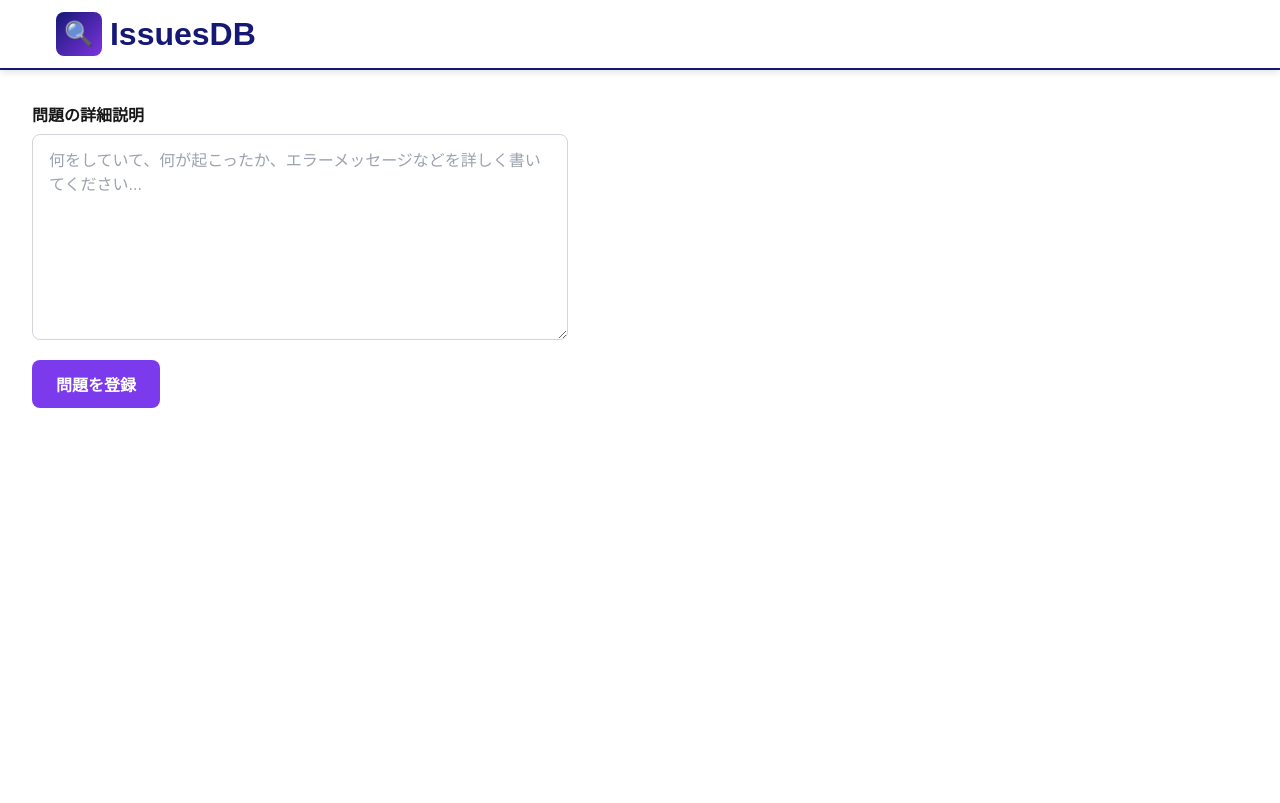
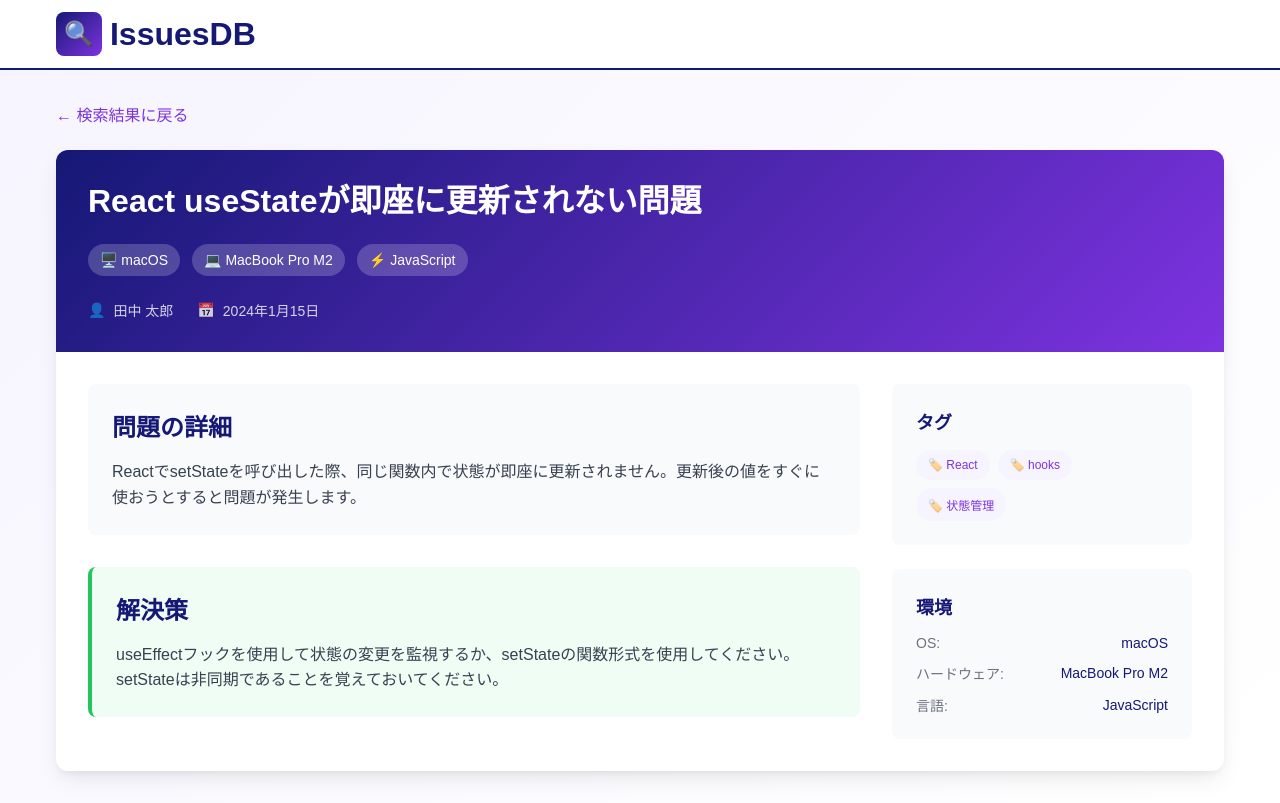
Before and after one commit to Engineer-Guild-Hackathon/team-39-app, a Next.js app in the folder frontend/: page /questions/1 in a window 1280 px wide. Built offline with nearby package versions, Linux system fonts and the light colour scheme.

Commit message:
feat: Refactor question detail page with enhanced layout and styling

```diff
--- a/frontend/src/app/questions/[id]/page.tsx
+++ b/frontend/src/app/questions/[id]/page.tsx
@@ -1,37 +1,144 @@
-"use client"; // useStateを使うため
+"use client";
 
-import React, { useState } from 'react';
+import React from 'react';
+import Link from 'next/link';
+import { useParams } from 'next/navigation';
 import { Header } from '@/components/Header';
-import { Textarea } from '@/components/Textarea';
-import { Button } from '@/components/Button';
+import { mockProblems } from '@/data/mockData';
+import styles from './problem-detail.module.css';
 
-export default function QuestionDetailPage() {
-  const [details, setDetails] = useState('');
+export default function ProblemDetailPage() {
+  const params = useParams();
+  const id = params.id as string;
+  const problem = mockProblems.find(p => p.id === id);
+
+  if (!problem) {
+    return (
+      <>
+        <Header />
+        <div className={styles.notFound}>
+          <div className={styles.notFoundContent}>
+            <h1 className={styles.notFoundTitle}>問題が見つかりませんでした</h1>
+            <Link href="/" className={styles.homeLink}>
+              ホームに戻る
+            </Link>
+          </div>
+        </div>
+      </>
+    );
+  }
 
   return (
     <>
       <Header />
-      <div style={{ padding: '2rem', maxWidth: '600px' }}>
-        <form>
-          <label
-            htmlFor="problem-details"
-            style={{ fontWeight: '600', marginBottom: '8px', display: 'block' }}
-          >
-            問題の詳細説明
-          </label>
-          <Textarea
-            id="problem-details"
-            placeholder="何をしていて、何が起こったか、エラーメッセージなどを詳しく書いてください..."
-            value={details}
-            onChange={(e) => setDetails(e.target.value)}
-            rows={10}
-          />
-          <div style={{ marginTop: '1rem' }}>
-            <Button type="submit">
-              問題を登録
-            </Button>
+      <div className={styles.page}>
+        <div className={styles.container}>
+          {/* 戻るボタン */}
+          <Link href="/search" className={styles.backButton}>
+            ← 検索結果に戻る
+          </Link>
+
+          {/* 問題詳細カード */}
+          <div className={styles.problemCard}>
+            {/* ヘッダー */}
+            <div className={styles.header}>
+              <div className={styles.headerContent}>
+                <h1 className={styles.title}>{problem.title}</h1>
+
+                {/* 環境情報 */}
+                <div className={styles.envTags}>
+                  <span className={styles.envTag}>
+                    🖥️ {problem.os}
+                  </span>
+                  <span className={styles.envTag}>
+                    💻 {problem.hardware}
+                  </span>
+                  <span className={styles.envTag}>
+                    ⚡ {problem.language}
+                  </span>
+                </div>
+
+                {/* メタ情報 */}
+                <div className={styles.metaInfo}>
+                  <div className={styles.metaItem}>
+                    <span>👤</span>
+                    <span>{problem.author}</span>
+                  </div>
+                  <div className={styles.metaItem}>
+                    <span>📅</span>
+                    <span>
+                      {new Date(problem.createdAt).toLocaleDateString('ja-JP', {
+                        year: 'numeric',
+                        month: 'long',
+                        day: 'numeric'
+                      })}
+                    </span>
+                  </div>
+                </div>
+              </div>
+            </div>
+
+            {/* コンテンツ */}
+            <div className={styles.content}>
+              <div className={styles.layout}>
+                {/* メインコンテンツ */}
+                <div className={styles.mainContent}>
+                  {/* 問題の説明 */}
+                  <div className={styles.section}>
+                    <h2 className={styles.sectionTitle}>問題の詳細</h2>
+                    <p className={styles.description}>
+                      {problem.description}
+                    </p>
+                  </div>
+
+                  {/* 解決策 */}
+                  <div className={`${styles.section} ${styles.solutionSection}`}>
+                    <h2 className={styles.sectionTitle}>解決策</h2>
+                    <p className={styles.description}>
+                      {problem.solution}
+                    </p>
+                  </div>
+                </div>
+
+                {/* サイドバー */}
+                <div className={styles.sidebar}>
+                  {/* タグ */}
+                  {problem.tags.length > 0 && (
+                    <div className={styles.sidebarCard}>
+                      <h3 className={styles.sidebarTitle}>タグ</h3>
+                      <div className={styles.tags}>
+                        {problem.tags.map((tag, index) => (
+                          <span key={index} className={styles.tag}>
+                            🏷️ {tag}
+                          </span>
+                        ))}
+                      </div>
+                    </div>
+                  )}
+
+                  {/* 環境詳細 */}
+                  <div className={styles.sidebarCard}>
+                    <h3 className={styles.sidebarTitle}>環境</h3>
+                    <div className={styles.envDetails}>
+                      <div className={styles.envDetail}>
+                        <span className={styles.envLabel}>OS:</span>
+                        <span className={styles.envValue}>{problem.os}</span>
+                      </div>
+                      <div className={styles.envDetail}>
+                        <span className={styles.envLabel}>ハードウェア:</span>
+                        <span className={styles.envValue}>{problem.hardware}</span>
+                      </div>
+                      <div className={styles.envDetail}>
+                        <span className={styles.envLabel}>言語:</span>
+                        <span className={styles.envValue}>{problem.language}</span>
+                      </div>
+                    </div>
+                  </div>
+                </div>
+              </div>
+            </div>
           </div>
-        </form>
+        </div>
       </div>
     </>
   );
--- /dev/null
+++ b/frontend/src/app/questions/[id]/problem-detail.module.css
@@ -0,0 +1,257 @@
+.page {
+  min-height: calc(100vh - 80px);
+  background: linear-gradient(135deg, #F6F5FF 0%, #ffffff 100%);
+  padding: 2rem 0;
+}
+
+.container {
+  max-width: 1200px;
+  margin: 0 auto;
+  padding: 0 1rem;
+}
+
+.backButton {
+  display: inline-flex;
+  align-items: center;
+  gap: 0.5rem;
+  color: #7E33E0;
+  text-decoration: none;
+  font-weight: 500;
+  margin-bottom: 1.5rem;
+  transition: color 0.2s ease;
+}
+
+.backButton:hover {
+  color: #151875;
+}
+
+.problemCard {
+  background: white;
+  border-radius: 12px;
+  box-shadow: 0 10px 25px -5px rgba(0, 0, 0, 0.1), 0 4px 6px -2px rgba(0, 0, 0, 0.05);
+  overflow: hidden;
+}
+
+.header {
+  background: linear-gradient(135deg, #151875 0%, #7E33E0 100%);
+  color: white;
+  padding: 2rem;
+}
+
+.headerContent {
+  display: flex;
+  flex-direction: column;
+  gap: 1.5rem;
+}
+
+.title {
+  font-size: 2rem;
+  font-weight: 700;
+  margin: 0;
+  line-height: 1.2;
+}
+
+.envTags {
+  display: flex;
+  flex-wrap: wrap;
+  gap: 0.75rem;
+}
+
+.envTag {
+  display: inline-flex;
+  align-items: center;
+  gap: 0.5rem;
+  padding: 0.5rem 0.75rem;
+  background: rgba(255, 255, 255, 0.2);
+  border-radius: 9999px;
+  font-size: 0.875rem;
+  font-weight: 500;
+}
+
+.metaInfo {
+  display: flex;
+  flex-wrap: wrap;
+  gap: 1.5rem;
+  color: rgba(255, 255, 255, 0.8);
+  font-size: 0.875rem;
+}
+
+.metaItem {
+  display: flex;
+  align-items: center;
+  gap: 0.5rem;
+}
+
+.content {
+  padding: 2rem;
+}
+
+.layout {
+  display: grid;
+  grid-template-columns: 1fr 300px;
+  gap: 2rem;
+}
+
+.mainContent {
+  display: flex;
+  flex-direction: column;
+  gap: 2rem;
+}
+
+.section {
+  background: #f9fafb;
+  border-radius: 8px;
+  padding: 1.5rem;
+}
+
+.sectionTitle {
+  font-size: 1.5rem;
+  font-weight: 600;
+  color: #151875;
+  margin: 0 0 1rem 0;
+}
+
+.description {
+  color: #374151;
+  line-height: 1.6;
+  margin: 0;
+}
+
+.solutionSection {
+  background: #f0fdf4;
+  border-left: 4px solid #22c55e;
+}
+
+.sidebar {
+  display: flex;
+  flex-direction: column;
+  gap: 1.5rem;
+}
+
+.sidebarCard {
+  background: #f9fafb;
+  border-radius: 8px;
+  padding: 1.5rem;
+}
+
+.sidebarTitle {
+  font-size: 1.125rem;
+  font-weight: 600;
+  color: #151875;
+  margin: 0 0 1rem 0;
+}
+
+.tags {
+  display: flex;
+  flex-wrap: wrap;
+  gap: 0.5rem;
+}
+
+.tag {
+  display: inline-flex;
+  align-items: center;
+  gap: 0.25rem;
+  padding: 0.5rem 0.75rem;
+  background: #F6F5FF;
+  color: #7E33E0;
+  border-radius: 9999px;
+  font-size: 0.75rem;
+  font-weight: 500;
+}
+
+.envDetails {
+  display: flex;
+  flex-direction: column;
+  gap: 0.75rem;
+}
+
+.envDetail {
+  display: flex;
+  justify-content: space-between;
+  align-items: center;
+}
+
+.envLabel {
+  color: #6b7280;
+  font-size: 0.875rem;
+}
+
+.envValue {
+  font-weight: 500;
+  color: #151875;
+  font-size: 0.875rem;
+}
+
+.notFound {
+  min-height: calc(100vh - 80px);
+  background: linear-gradient(135deg, #F6F5FF 0%, #ffffff 100%);
+  display: flex;
+  align-items: center;
+  justify-content: center;
+}
+
+.notFoundContent {
+  text-align: center;
+  background: white;
+  border-radius: 12px;
+  padding: 3rem;
+  box-shadow: 0 10px 25px -5px rgba(0, 0, 0, 0.1);
+}
+
+.notFoundTitle {
+  font-size: 1.5rem;
+  font-weight: 700;
+  color: #151875;
+  margin: 0 0 1rem 0;
+}
+
+.homeLink {
+  color: #7E33E0;
+  text-decoration: none;
+  font-weight: 500;
+  transition: color 0.2s ease;
+}
+
+.homeLink:hover {
+  color: #151875;
+}
+
+@media (max-width: 768px) {
+  .page {
+    padding: 1rem 0;
+  }
+
+  .header {
+    padding: 1.5rem;
+  }
+
+  .title {
+    font-size: 1.5rem;
+  }
+
+  .envTags {
+    gap: 0.5rem;
+  }
+
+  .envTag {
+    padding: 0.375rem 0.5rem;
+    font-size: 0.8125rem;
+  }
+
+  .content {
+    padding: 1.5rem;
+  }
+
+  .layout {
+    grid-template-columns: 1fr;
+    gap: 1.5rem;
+  }
+
+  .sidebarCard {
+    padding: 1rem;
+  }
+
+  .metaInfo {
+    gap: 1rem;
+  }
+}
```
